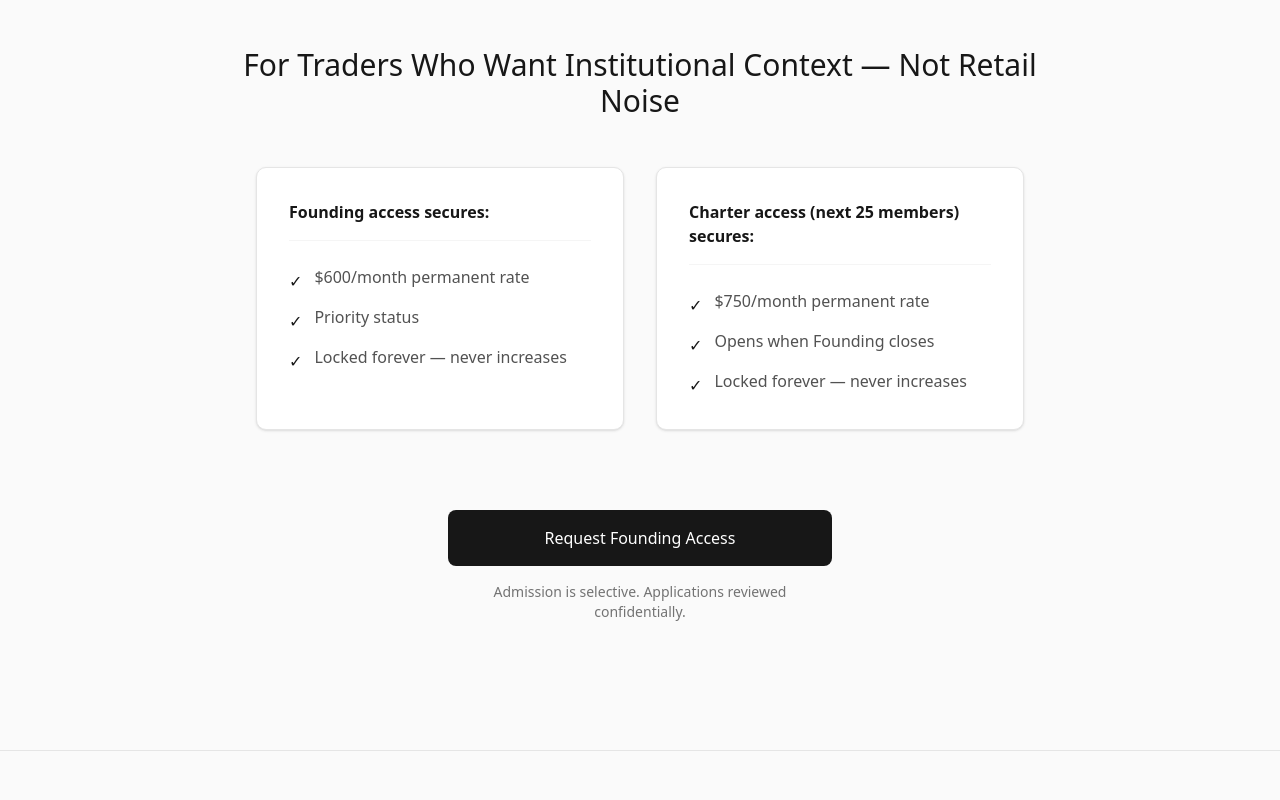
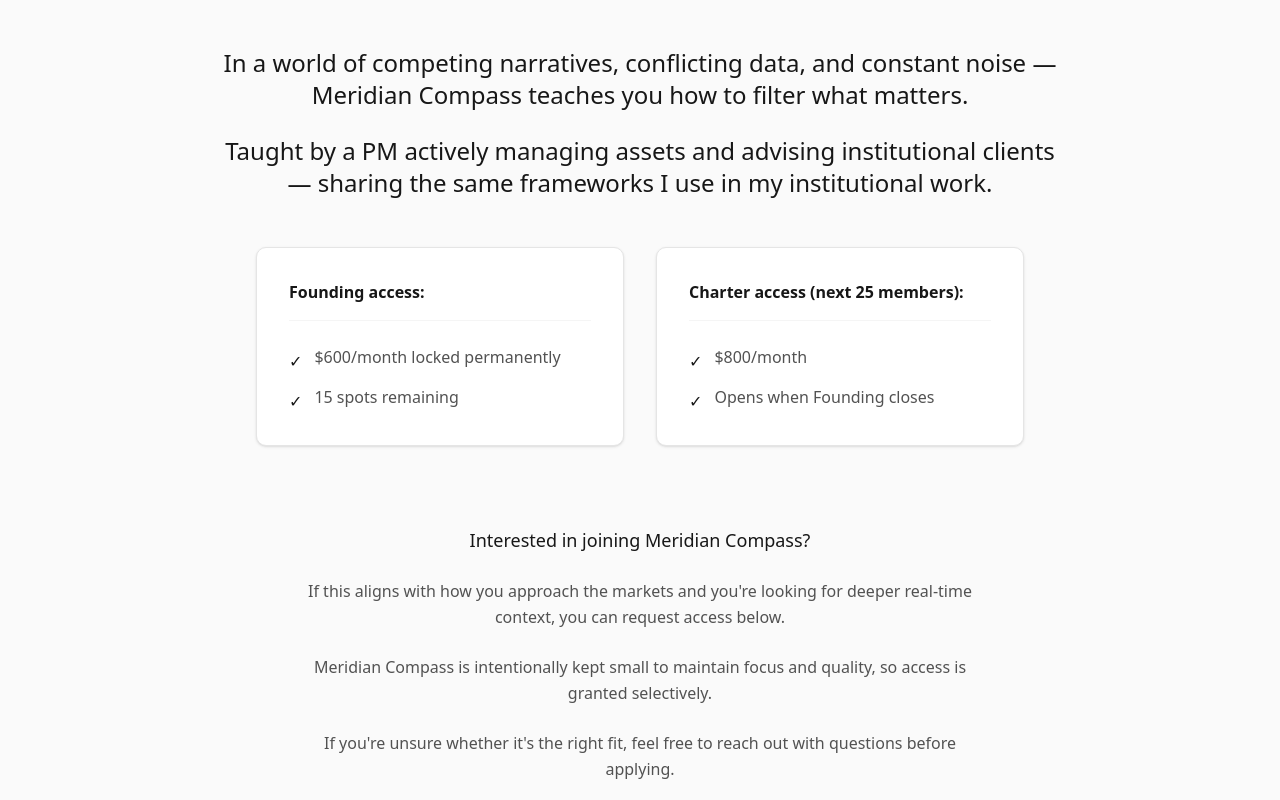
Before and after one commit to apurva670/meridian-early, a Next.js app: page / in a window 1280 px wide. Shown: the part 6140-6940 px from the top of the page. Built offline with nearby package versions, Linux system fonts and the light colour scheme; no server answers.

Commit message:
Update FINAL CTA section copy

```diff
--- a/src/app/page.tsx
+++ b/src/app/page.tsx
@@ -469,28 +469,29 @@
         <section className="w-full bg-[#FAFAFA]">
           <div className="max-w-4xl mx-auto px-6 py-20 md:py-32 text-center">
             <div className="space-y-12">
-              <h2 className="text-2xl md:text-3xl font-light text-neutral-900">
-                For Traders Who Want Institutional Context — Not Retail Noise
-              </h2>
+              <div className="space-y-6 text-xl md:text-2xl font-light text-neutral-900">
+                <p>
+                  In a world of competing narratives, conflicting data, and constant noise — Meridian Compass teaches you how to filter what matters.
+                </p>
+                <p>
+                  Taught by a PM actively managing assets and advising institutional clients — sharing the same frameworks I use in my institutional work.
+                </p>
+              </div>
 
               <div className="grid md:grid-cols-2 gap-8 text-left max-w-3xl mx-auto">
                 {/* Founding */}
                 <div className="p-8 bg-white border border-neutral-200 rounded-lg shadow-sm space-y-6">
                   <p className="font-semibold text-neutral-900 border-b border-neutral-100 pb-4">
-                    Founding access secures:
+                    Founding access:
                   </p>
                   <ul className="space-y-3 text-neutral-600 font-light">
                     <li className="flex gap-3">
                       <span className="text-neutral-900 mt-1">✓</span>
-                      <span>$600/month permanent rate</span>
+                      <span>$600/month locked permanently</span>
                     </li>
                     <li className="flex gap-3">
                       <span className="text-neutral-900 mt-1">✓</span>
-                      <span>Priority status</span>
-                    </li>
-                    <li className="flex gap-3">
-                      <span className="text-neutral-900 mt-1">✓</span>
-                      <span>Locked forever — never increases</span>
+                      <span>15 spots remaining</span>
                     </li>
                   </ul>
                 </div>
@@ -498,35 +499,43 @@
                 {/* Charter */}
                 <div className="p-8 bg-white border border-neutral-200 rounded-lg shadow-sm space-y-6">
                   <p className="font-semibold text-neutral-900 border-b border-neutral-100 pb-4">
-                    Charter access (next 25 members) secures:
+                    Charter access (next 25 members):
                   </p>
                   <ul className="space-y-3 text-neutral-600 font-light">
                     <li className="flex gap-3">
                       <span className="text-neutral-900 mt-1">✓</span>
-                      <span>$750/month permanent rate</span>
+                      <span>$800/month</span>
                     </li>
                     <li className="flex gap-3">
                       <span className="text-neutral-900 mt-1">✓</span>
                       <span>Opens when Founding closes</span>
                     </li>
-                    <li className="flex gap-3">
-                      <span className="text-neutral-900 mt-1">✓</span>
-                      <span>Locked forever — never increases</span>
-                    </li>
                   </ul>
                 </div>
               </div>
 
-              <div className="pt-8 max-w-sm mx-auto space-y-4">
+              <div className="pt-8 max-w-2xl mx-auto space-y-6 text-neutral-600 font-light text-sm md:text-base leading-relaxed">
+                <p className="font-medium text-lg text-neutral-900">
+                  Interested in joining Meridian Compass?
+                </p>
+                <p>
+                  If this aligns with how you approach the markets and you&apos;re looking for deeper real-time context, you can request access below.
+                </p>
+                <p>
+                  Meridian Compass is intentionally kept small to maintain focus and quality, so access is granted selectively.
+                </p>
+                <p>
+                  If you&apos;re unsure whether it&apos;s the right fit, feel free to reach out with questions before applying.
+                </p>
+              </div>
+
+              <div className="max-w-sm mx-auto">
                 <Link
                   href="/"
-                  className="w-full py-4 bg-neutral-900 text-white rounded-md hover:bg-black font-medium transition-colors block text-center"
+                  className="w-full py-4 bg-neutral-900 text-white rounded-md hover:bg-black font-medium transition-colors block text-center shadow-sm"
                 >
                   Request Founding Access
                 </Link>
-                <p className="text-sm text-neutral-500">
-                  Admission is selective. Applications reviewed confidentially.
-                </p>
               </div>
             </div>
           </div>
```
